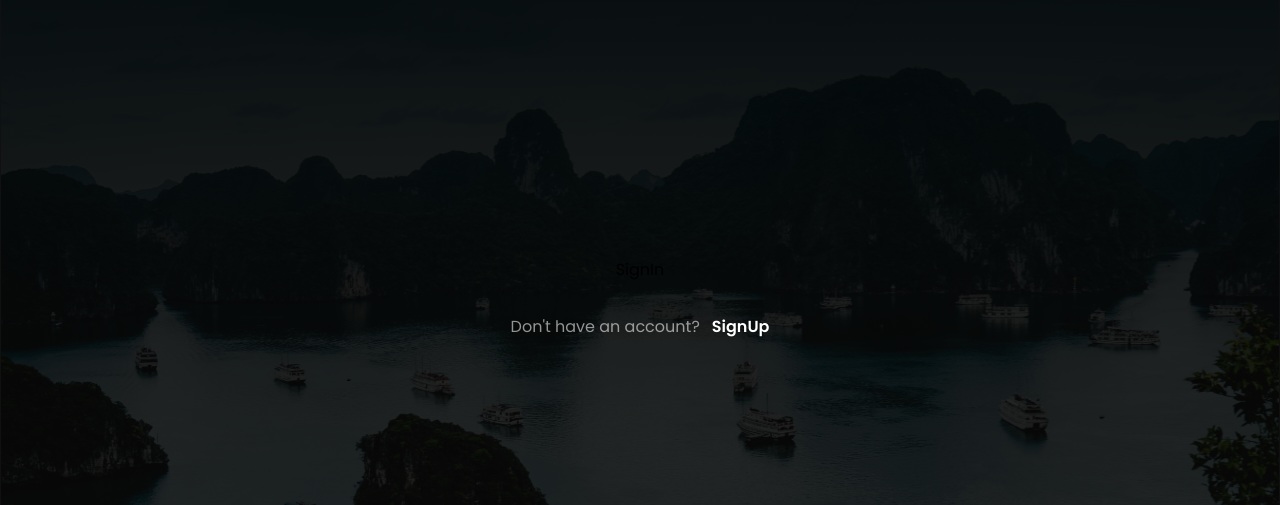
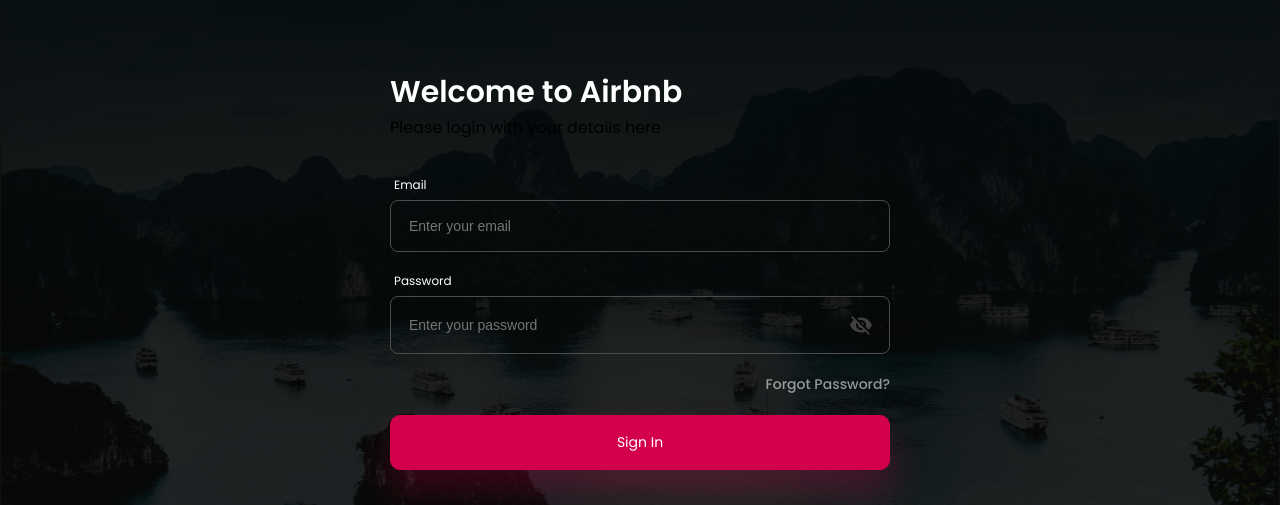
Before and after one commit to Gouravkumarpandey/Airbnb, a React (Create React App) app in the folder client/: page /property/1 in a window 1280 px wide. Both pictures are taken after a click on the element "Sign Up". Shown: the part 134-639 px from the top of the page. Built offline with nearby package versions, Linux system fonts and the light colour scheme.

Commit message:
Sign-in&Sign-up done

```diff
--- a/client/src/componnents/SignIn.jsx
+++ b/client/src/componnents/SignIn.jsx
@@ -39,7 +39,29 @@
 `;
 
 const SignIn = ({ setOpenAuth }) => {
-  return <div>SignIn</div>;
+  return <Container>
+    <div>
+      <Title>Welcome to Airbnb</Title>
+      <span>Please login with your details here</span>
+    </div>
+    <div style={{ display: "flex",gap:"20px", flexDirection: "column" }}>
+      <TextInput
+        label="Email"
+        placeholder="Enter your email"
+        type="email"
+        name="email"
+      />
+      <TextInput
+        label="Password"
+        placeholder="Enter your password"
+        password
+      />
+      <TextButton >
+        Forgot Password?
+      </TextButton>
+      <Button text="Sign In" />
+    </div>
+  </Container>;
 };
 
 export default SignIn;
--- a/client/src/componnents/Signup.jsx
+++ b/client/src/componnents/Signup.jsx
@@ -20,14 +20,77 @@
   font-weight: 800;
   color: ${({ theme }) => theme.secondary};
 `;
+
 const Span = styled.div`
   font-size: 16px;
   font-weight: 400;
   color: ${({ theme }) => theme.secondary + 90};
 `;
 
+const TextButton = styled.button`
+  background: none;
+  border: none;
+  color: ${({ theme }) => theme.primary};
+  font-size: 14px;
+  cursor: pointer;
+  align-self: flex-end;
+
+  &:hover {
+    text-decoration: underline;
+  }
+`;
+
 const Signup = () => {
-  return <div>SignUp</div>;
+  const dispatch = useDispatch();
+  const [formData, setFormData] = useState({
+    email: "",
+    password: "",
+  });
+
+  const handleChange = (e) => {
+    setFormData({
+      ...formData,
+      [e.target.name]: e.target.value,
+    });
+  };
+
+  const handleSubmit = async (e) => {
+    e.preventDefault();
+    try {
+      const response = await UserSignUp(formData);
+      dispatch(loginSuccess(response.data));
+      dispatch(openSnackbar({ message: "Signup successful!", severity: "success" }));
+    } catch (error) {
+      dispatch(openSnackbar({ message: error.message, severity: "error" }));
+    }
+  };
+
+  return (
+    <Container>
+      <div>
+        <Title>Welcome to Airbnb</Title>
+        <Span>Please signup with your details here</Span>
+      </div>
+      <div style={{display: "flex", gap: "20px", flexDirection:"column"}}></div>
+
+        <TextInput
+          label="Full Name"
+          placeholder="Enter your full name"
+        />
+        <TextInput
+          label="Email Address"
+          placeholder="Enter your email address"
+    />
+        <TextInput
+        label="Password"
+        placeholder="Enter your password"
+        password
+        />
+
+       <Button text="Sign Up"/>
+
+    </Container>
+  );
 };
 
 export default Signup;
```
